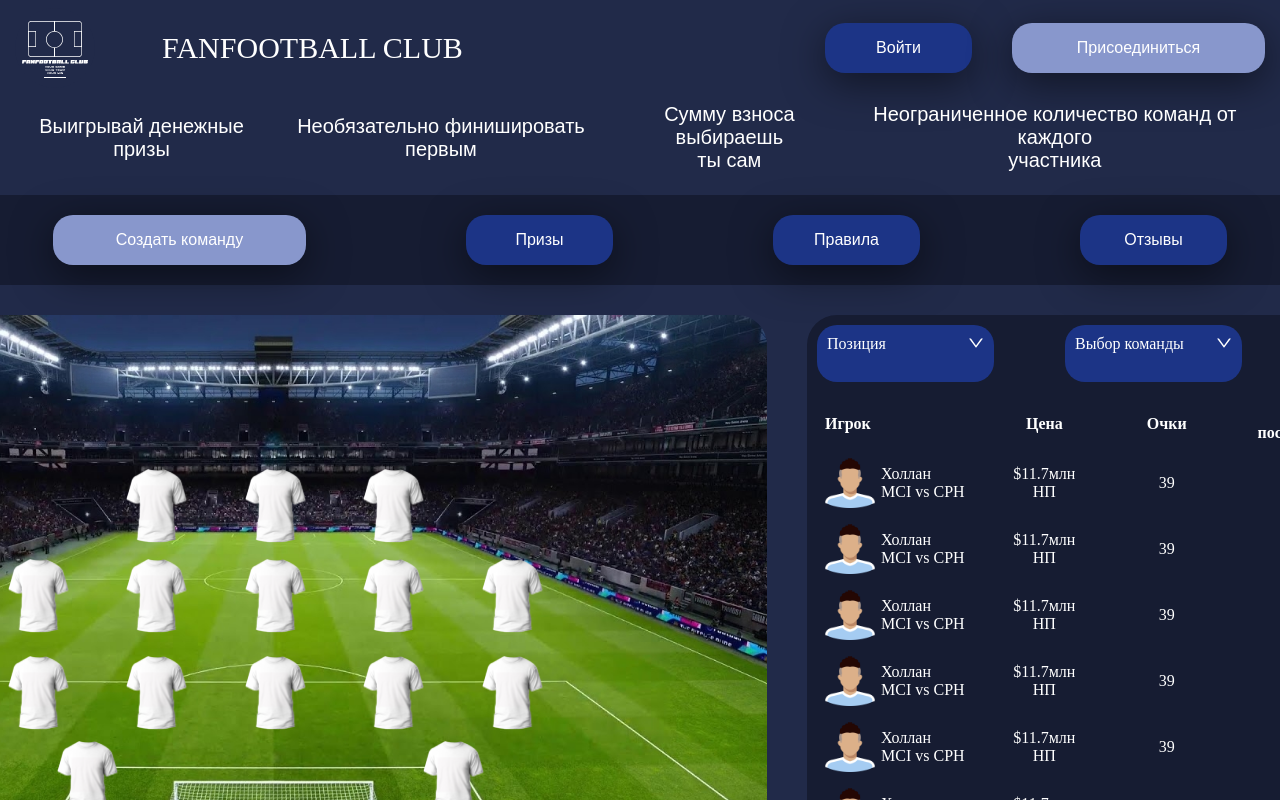
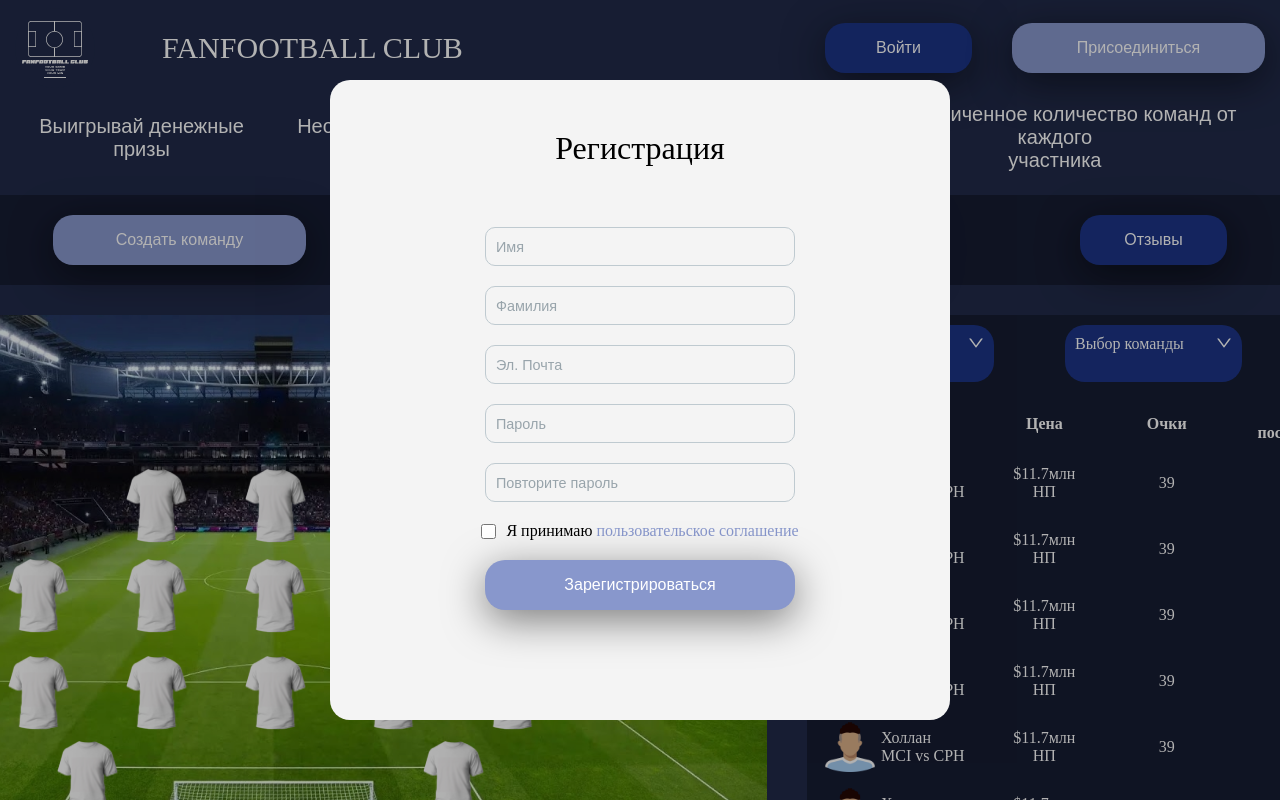
Before and after one commit to MartaKliuchnik/FANFOOTBALL_CLUB, a React (Vite) app: page / in a window 1280 px wide. Both pictures are taken after a click on the button "Присоединиться". Shown: the top 800 px of the page. Built offline with nearby package versions, Linux system fonts and the light colour scheme.

Commit message:
created AuthForm

```diff
--- a/src/Pages/HomePage/index.jsx
+++ b/src/Pages/HomePage/index.jsx
@@ -1,14 +1,36 @@
-import React from 'react';
-import Conditions from '../../components/Conditions';
-import Header from '../../components/Header';
-import TeamPlayerMap from '../../components/TeamPlayerMap';
-import styles from './index.module.css';
+import { useState } from "react";
+
+import Conditions from "../../components/Conditions";
+import Header from "../../components/Header";
+import TeamPlayerMap from "../../components/TeamPlayerMap";
+import AuthForm from "../../components/AuthForm";
+
+import styles from "./index.module.css";
 
 export default function HomePage() {
+  const [isAuthFormVisible, setIsAuthFormVisible] = useState(false);
+  const [authFormType, setAuthFormType] = useState();
+
+  const openAuthForm = (type) => {
+    setAuthFormType(type);
+    setIsAuthFormVisible(true);
+  };
+
+  const closeAuthForm = () => {
+    setIsAuthFormVisible(false);
+  };
+
   return (
     <div>
-			<Header/>
-			<Conditions/>
+      {isAuthFormVisible && (
+        <AuthForm
+          type={authFormType}
+          openAuthForm={openAuthForm}
+          closeAuthForm={closeAuthForm}
+        />
+      )}
+      <Header openAuthForm={openAuthForm} />
+      <Conditions />
       <div className={styles.wrapper}>
         <TeamPlayerMap />
       </div>
--- a/src/Pages/HomePage/index.module.css
+++ b/src/Pages/HomePage/index.module.css
@@ -1,4 +1,4 @@
 .wrapper {
-	display: flex;
-	justify-content: center;
+  display: flex;
+  justify-content: center;
 }
--- /dev/null
+++ b/src/components/AuthForm/index.jsx
@@ -0,0 +1,72 @@
+import { useEffect, useRef } from "react";
+import styles from "./index.module.css";
+
+export default function AuthForm({ type, openAuthForm, closeAuthForm }) {
+  useEffect(() => {
+    document.body.style.overflow = "hidden";
+    return () => {
+      document.body.style.overflow = "visible";
+    };
+  });
+
+  const formRef = useRef(null);
+
+  const handleOutsideClick = (e) => {
+    if (formRef.current && !formRef.current.contains(e.target)) {
+      closeAuthForm();
+    }
+  };
+
+  if (type === "login")
+    return (
+      <div onClick={handleOutsideClick} className={styles.wrapper}>
+        <form ref={formRef} className={styles.form}>
+          <h1 className={styles.title}>Войти</h1>
+          <input type="email" placeholder="Эл. Почта" />
+          <input type="password" placeholder="Пароль" />
+          <div className={styles.checkboxWrapper}>
+            <div className={styles.checkbox}>
+              <input id="checkbox" type="checkbox" />
+              <label htmlFor="checkbox">Запомнить меня</label>
+            </div>
+            <a href="#">Забыли пароль?</a>
+          </div>
+          <button className={styles.sumbitButton}>Войти</button>
+          <div className={styles.haveNoAccountContainer}>
+            <div className={styles.line}></div>
+            <span>Нет аккаунта?</span>
+            <div className={styles.line}></div>
+          </div>
+          <button
+            onClick={() => openAuthForm("registration")}
+            className={styles.registrationButton}
+          >
+            Зарегистрироваться
+          </button>
+        </form>
+      </div>
+    );
+
+  if (type === "registration")
+    return (
+      <div onClick={handleOutsideClick} className={styles.wrapper}>
+        <form ref={formRef} className={styles.form}>
+          <h1 className={styles.title}>Регистрация</h1>
+          <input type="text" placeholder="Имя" />
+          <input type="text" placeholder="Фамилия" />
+          <input type="email" placeholder="Эл. Почта" />
+          <input type="password" placeholder="Пароль" />
+          <input type="password" placeholder="Повторите пароль" />
+          <div className={styles.checkbox}>
+            <input type="checkbox" id="checkbox" />
+            <label htmlFor="checkbox">
+              Я принимаю <a href="#">пользовательское соглашение</a>
+            </label>
+          </div>
+          <button className={styles.registrationButton}>
+            Зарегистрироваться
+          </button>
+        </form>
+      </div>
+    );
+}
--- /dev/null
+++ b/src/components/AuthForm/index.module.css
@@ -0,0 +1,128 @@
+.wrapper {
+  width: 100%;
+  height: 100%;
+  position: absolute;
+  z-index: 10;
+  left: 0;
+  top: 0;
+  background-color: rgba(0, 0, 0, 0.3);
+  display: flex;
+  justify-content: center;
+  align-items: center;
+}
+
+.form {
+  display: flex;
+  flex-direction: column;
+  align-items: center;
+  padding-top: 50px;
+  background-color: #f4f4f4;
+  width: 620px;
+  height: 640px;
+  border-radius: 20px;
+}
+
+.title {
+  margin-bottom: 60px;
+  font-weight: 300;
+}
+
+.form > input {
+  font-size: 0.9rem;
+  background-color: #f4f4f4;
+  padding: 10px;
+  max-width: 310px;
+  border-radius: 10px;
+  border: 1px solid #bfcad0;
+  height: 39px;
+  width: 100%;
+  margin-bottom: 20px;
+}
+.form > input::placeholder {
+  color: #98a4ab;
+}
+
+.checkboxWrapper {
+  padding-inline: 154px;
+  width: 100%;
+  display: flex;
+  justify-content: space-between;
+}
+
+.checkboxWrapper > a {
+  color: var(--light-button-color);
+  text-decoration: none;
+}
+
+.checkboxWrapper > a:hover {
+  text-decoration: underline;
+}
+
+.checkbox {
+  display: flex;
+  align-items: center;
+  gap: 10px;
+}
+
+.checkbox > input {
+  transition: 0.5s all;
+  cursor: pointer;
+  width: 15px;
+  height: 15px;
+}
+.checkbox > input:checked {
+  appearance: none;
+  border-radius: 5px;
+  background-color: #1c3486;
+}
+
+.checkbox a {
+  color: var(--light-button-color);
+  text-decoration: none;
+}
+.checkbox a:hover {
+  text-decoration: underline;
+}
+
+.sumbitButton {
+  margin-top: 38px;
+  max-width: 155px;
+  width: 100%;
+  height: 50px;
+  background-color: #212a49;
+}
+
+.sumbitButton:hover {
+  background-color: var(--dark-button-hover-color);
+}
+
+.registrationButton {
+  margin-top: 20px;
+  max-width: 310px;
+  width: 100%;
+  background-color: var(--light-button-color);
+}
+
+.registrationButton:hover {
+  background-color: var(--light-button-hover-color);
+}
+
+.haveNoAccountContainer {
+  padding-inline: 154px;
+  margin-top: 20px;
+  width: 100%;
+  display: flex;
+  justify-content: space-between;
+  align-items: center;
+}
+
+.haveNoAccountContainer > span {
+  color: #647a85;
+}
+
+.line {
+  width: 93px;
+  height: 1px;
+  background-color: #647a85;
+  opacity: 0.6;
+}
--- a/src/components/Header/index.jsx
+++ b/src/components/Header/index.jsx
@@ -1,44 +1,63 @@
-import logo from '../../assets/logo.svg';
-import ActiveButton from '../UI/ActiveButton';
-import styles from './index.module.css';
+import logo from "../../assets/logo.svg";
+import ActiveButton from "../UI/ActiveButton";
+import styles from "./index.module.css";
+
 const activeButtonTitle = [
   {
     id: 1,
-        title: 'Войти',
-        width: '147px'
+    title: "Войти",
+    width: "147px",
   },
   {
     id: 2,
-        title: 'Присоединиться',
-        width: '253px',
-        backgroundColor: '#8897CC',
-        buttonLong: 'buttonLong'
-	}
+    title: "Присоединиться",
+    width: "253px",
+    backgroundColor: "#8897CC",
+    buttonLong: "buttonLong",
+  },
 ];
 
-
-export default function Header() {
+export default function Header({ openAuthForm }) {
   return (
     <header className={styles.header}>
       <div className={styles.container}>
         <div className={styles.headerWrapper}>
           <div className={styles.headerLeft}>
-                        <img src={logo} alt="logo"/>
+            <img src={logo} alt="logo" />
             <h1 className={styles.title}>FANFOOTBALL CLUB</h1>
           </div>
           <div className={styles.headerRight}>
             {activeButtonTitle.map(({ title, id, width }) => (
-                            <ActiveButton className={id == 2 ? styles.buttonLong : null} style={{width}} key={id}>{title}</ActiveButton>
+              <ActiveButton
+                onClick={() =>
+                  title === "Войти"
+                    ? openAuthForm("login")
+                    : openAuthForm("registration")
+                }
+                className={id == 2 ? styles.buttonLong : null}
+                style={{ width }}
+                key={id}
+              >
+                {title}
+              </ActiveButton>
             ))}
           </div>
         </div>
         <div className={styles.advantages}>
           <div className={styles.advantagesItem}>Выигрывай денежные призы</div>
-                    <div className={styles.advantagesItem}>Необязательно финишировать первым</div>
-                    <div className={styles.advantagesItem}>Сумму взноса выбираешь<br/> ты сам</div>
-                    <div className={styles.advantagesItem}>Неограниченное количество команд от каждого<br/> участника</div>
+          <div className={styles.advantagesItem}>
+            Необязательно финишировать первым
+          </div>
+          <div className={styles.advantagesItem}>
+            Сумму взноса выбираешь
+            <br /> ты сам
+          </div>
+          <div className={styles.advantagesItem}>
+            Неограниченное количество команд от каждого
+            <br /> участника
+          </div>
         </div>
       </div>
     </header>
-    )
+  );
 }
```
Also changed, not shown: src/components/PlayersInfoPanel/index.jsx (+17 -15 lines), index.html (indentation only). Lines whose indentation alone changed are shown as unchanged.
